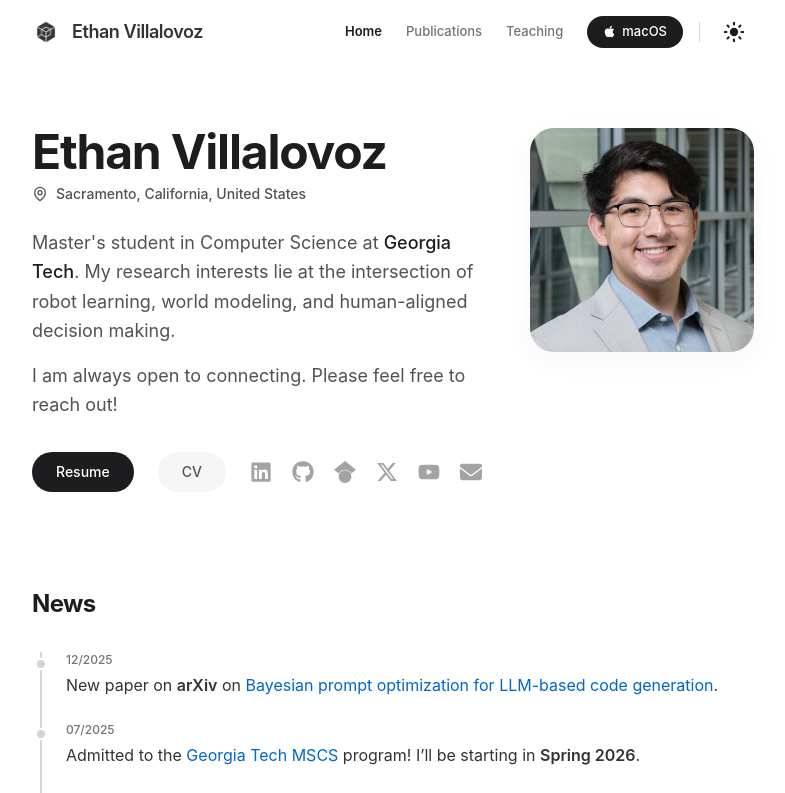
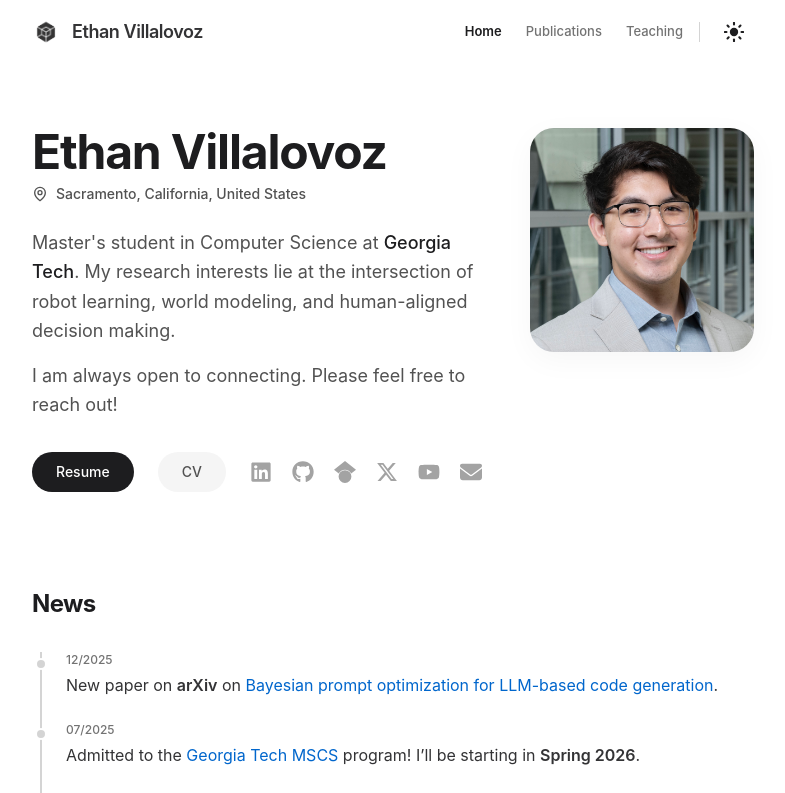
Before and after one commit to ethanvillalovoz/ethanvillalovoz.github.io, a Next.js app: page / in a window 1280 px wide. Shown: the top 793 px of the page, without its empty margins (248-1033 px from the left). Built offline with nearby package versions, Linux system fonts and the light colour scheme.

Commit message:
removed macOS from navbar

```diff
--- a/src/components/Navbar.tsx
+++ b/src/components/Navbar.tsx
@@ -4,7 +4,6 @@ import Image from "next/image";
 import { useState, useEffect } from "react";
 import { usePathname } from "next/navigation";
 import { motion, AnimatePresence } from "framer-motion";
-import { FaApple } from "react-icons/fa6";
 import ThemeToggle from "@/components/ThemeToggle";
 
 const navLinks = [
@@ -69,13 +68,6 @@ export default function Navbar() {
 								{link.name}
 							</Link>
 						))}
-						<a
-							href="/macos"
-							className="inline-flex items-center gap-1.5 px-4 py-1.5 rounded-full bg-foreground text-background text-[13px] font-medium hover:opacity-90 transition-opacity"
-						>
-							<FaApple className="mb-0.5" />
-							macOS
-						</a>
 					</div>
 
 					<div className="hidden md:block h-5 w-px bg-neutral-300 dark:bg-neutral-600" />
@@ -133,14 +125,6 @@ export default function Navbar() {
 									{link.name}
 								</Link>
 							))}
-							<a
-								href="/macos"
-								className="inline-flex items-center gap-2 px-6 py-2 rounded-full bg-foreground text-background text-base font-medium hover:opacity-90 transition-opacity mt-2"
-								onClick={() => setMenuOpen(false)}
-							>
-								<FaApple className="mb-0.5" />
-								macOS
-							</a>
 						</div>
 					</motion.div>
 				)}
```
